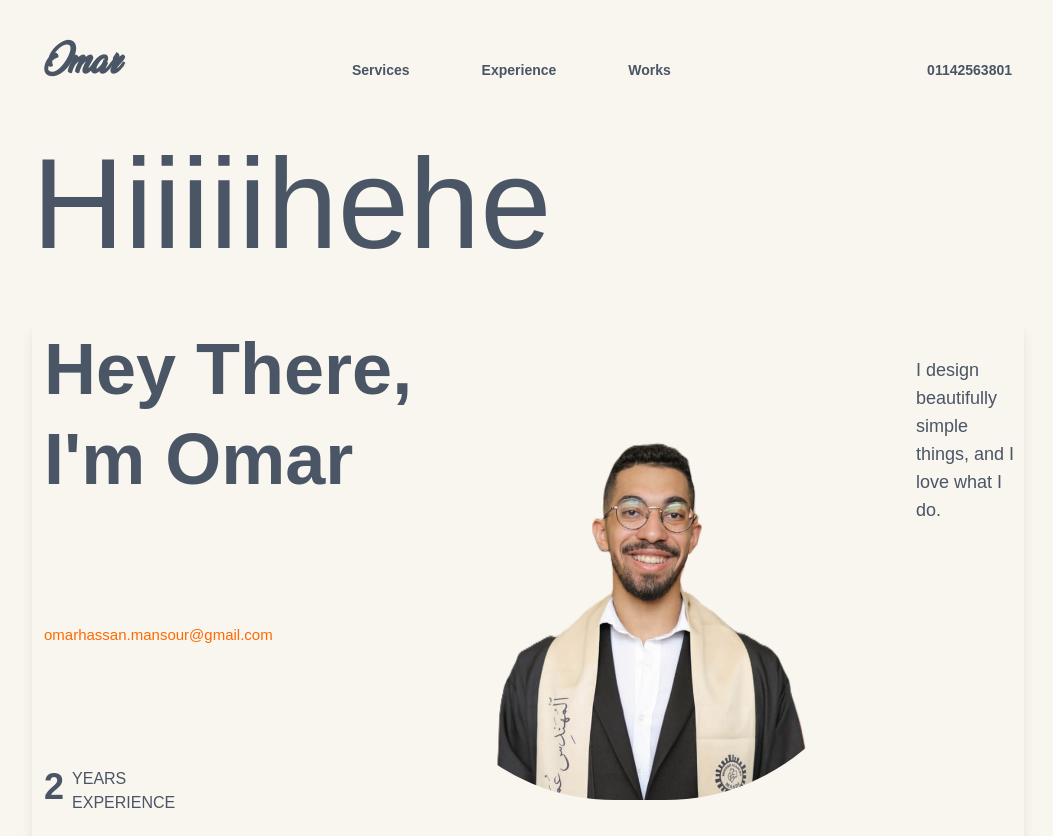
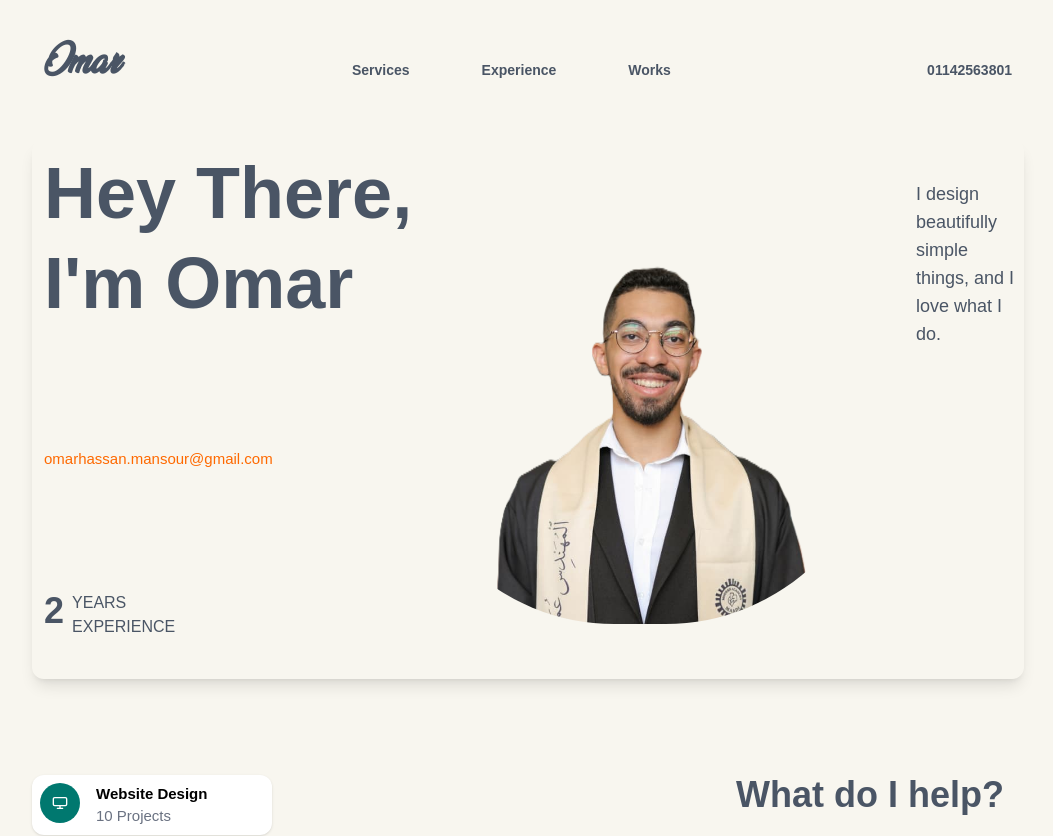
Before and after one commit to Omar2461/Portfolio, a Next.js app: page / in a window 1280 px wide. Shown: the top 836 px of the page, without its empty margins (112-1165 px from the left). Built offline with nearby package versions, Linux system fonts and the light colour scheme.

Commit message:
feat: update things

```diff
--- a/app/page.tsx
+++ b/app/page.tsx
@@ -11,7 +11,7 @@ export default function PortfolioPage() {
         <Header />
 
         {/* INTRO */}
-  <div className="text-9xl text-gray-600">Hiiiiihehe</div>
+
         <IntroSection />
 
 
```
